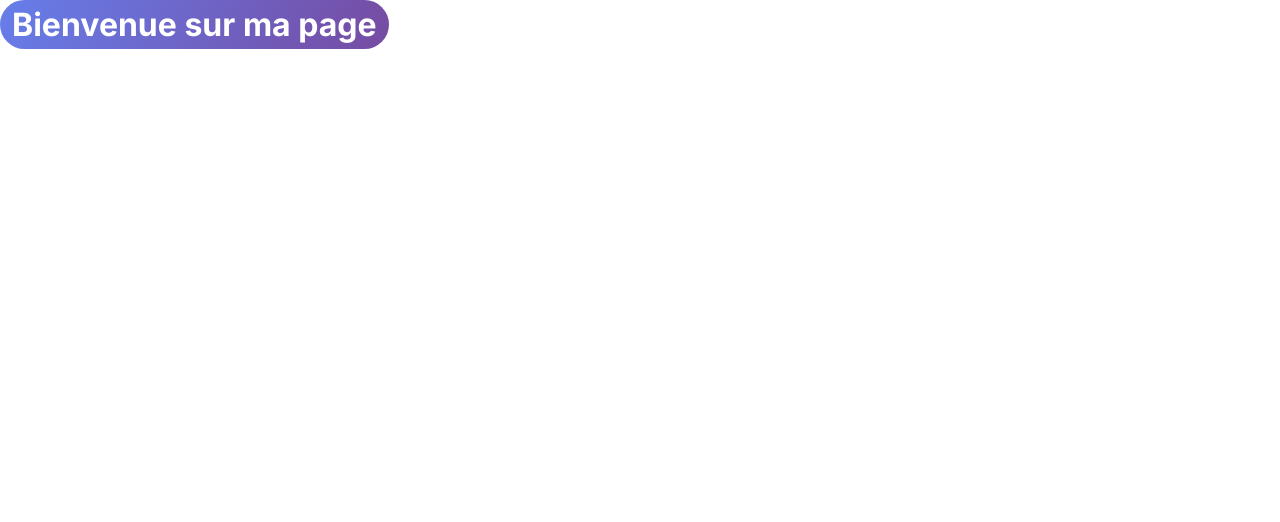
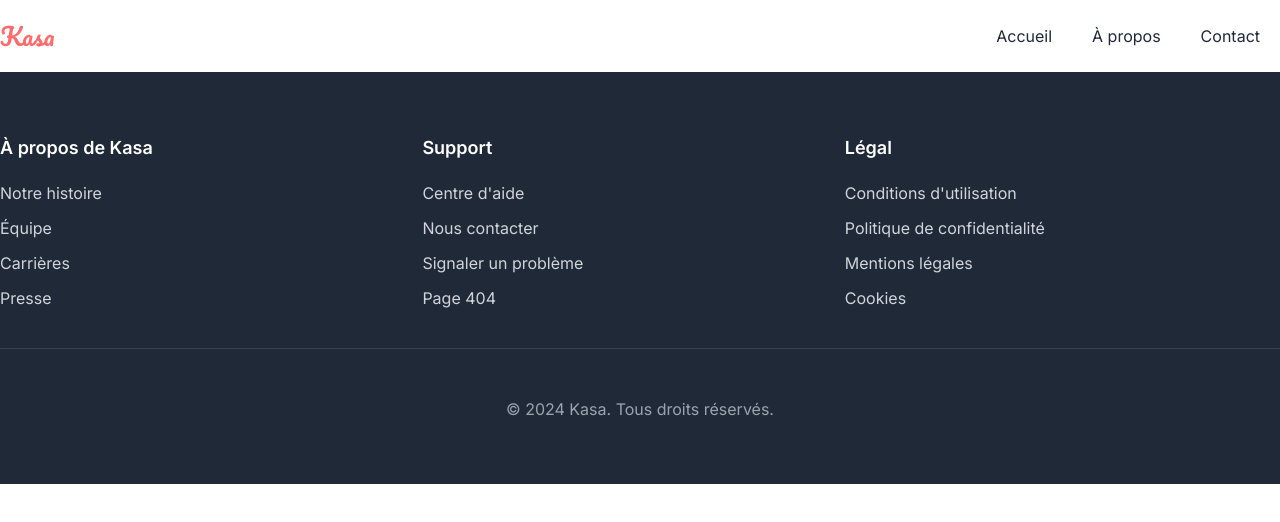
Before and after one commit to AntooinePetit/CP4-React, a React (Vite) app: page / in a window 1280 px wide. Shown: the top 522 px of the page. Built offline with nearby package versions, Linux system fonts and the light colour scheme.

Commit message:
feat: add header, footer and navigation
- Added header component with logo and navigation
- Created footer component with links and copyright
- Implemented navigation bar with links to home, about, and contact
- Styled components using SCSS
- Added basic home page structure

```diff
--- a/src/components/Footer.tsx
+++ b/src/components/Footer.tsx
@@ -0,0 +1,63 @@
+import { Link } from "react-router-dom";
+import "../styles/components/Footer.scss";
+
+const Footer = () => {
+  return (
+    <footer>
+      <div className="container-1280">
+        <div>
+          <ul>
+            <li className="group-title">À propos de Kasa</li>
+            <li>
+              <Link to="#">Notre histoire</Link>
+            </li>
+            <li>
+              <Link to="#">Équipe</Link>
+            </li>
+            <li>
+              <Link to="#">Carrières</Link>
+            </li>
+            <li>
+              <Link to="#">Presse</Link>
+            </li>
+          </ul>
+
+          <ul>
+            <li className="group-title">Support</li>
+            <li>
+              <Link to="#">Centre d'aide</Link>
+            </li>
+            <li>
+              <Link to="#">Nous contacter</Link>
+            </li>
+            <li>
+              <Link to="#">Signaler un problème</Link>
+            </li>
+            <li>
+              <Link to="/not-found">Page 404</Link>
+            </li>
+          </ul>
+
+          <ul>
+            <li className="group-title">Légal</li>
+            <li>
+              <Link to="#">Conditions d'utilisation</Link>
+            </li>
+            <li>
+              <Link to="#">Politique de confidentialité</Link>
+            </li>
+            <li>
+              <Link to="#">Mentions légales</Link>
+            </li>
+            <li>
+              <Link to="#">Cookies</Link>
+            </li>
+          </ul>
+        </div>
+        <p>© 2024 Kasa. Tous droits réservés.</p>
+      </div>
+    </footer>
+  );
+};
+
+export default Footer;
--- a/src/components/Header.tsx
+++ b/src/components/Header.tsx
@@ -0,0 +1,20 @@
+import { Link } from "react-router-dom"
+import NavBar from "./NavBar"
+import { Menu } from "lucide-react"
+import '../styles/components/Header.scss'
+
+const Header = () => {
+  return (
+    <header>
+      <div className="container-1280">
+        <Link to="/" id="logo">Kasa</Link>
+
+        <NavBar />
+
+        <Menu id="burgermenu"/>
+      </div>
+    </header>
+  )
+}
+
+export default Header
--- a/src/components/NavBar.tsx
+++ b/src/components/NavBar.tsx
@@ -0,0 +1,22 @@
+import { Link } from "react-router-dom";
+import "../styles/components/NavBar.scss";
+
+const NavBar = () => {
+  return (
+    <nav>
+      <ul>
+        <li>
+          <Link to="/">Accueil</Link>
+        </li>
+        <li>
+          <Link to="#">À propos</Link>
+        </li>
+        <li>
+          <Link to="#">Contact</Link>
+        </li>
+      </ul>
+    </nav>
+  );
+};
+
+export default NavBar;
--- a/src/pages/Home.tsx
+++ b/src/pages/Home.tsx
@@ -1,7 +1,17 @@
+import Footer from "../components/Footer";
+import Header from "../components/Header";
+
 const Home = () => {
   return (
-    <h1 className="tag">Bienvenue sur ma page</h1>
-  )
-}
+    <>
+      <Header />
 
-export default Home
+      <main>
+      </main>
+
+      <Footer />
+    </>
+  );
+};
+
+export default Home;
--- a/src/styles/components/Footer.scss
+++ b/src/styles/components/Footer.scss
@@ -0,0 +1,38 @@
+@import "../bases/variables";
+
+footer{
+  background: $dark;
+  padding: 50px 0;
+
+  .container-1280 {
+    div {
+      display: flex;
+      margin-bottom: 40px;
+
+      ul {
+        width: 33%;
+        display: flex;
+        flex-direction: column;
+        gap: 15px;
+
+        .group-title {
+          color: $white;
+          font-size: 18px;
+          font-weight: 600;
+          margin-bottom: 10px;
+        }
+
+        a {
+          color: $grey-text;
+        }
+      }
+    }
+
+    p{
+      text-align: center;
+      color: #9CA3AF;
+      padding-top: 50px;
+      border-top: 1px solid #374151;
+    }
+  }
+}
--- a/src/styles/components/Header.scss
+++ b/src/styles/components/Header.scss
@@ -0,0 +1,19 @@
+@import '../bases/variables';
+
+header {
+  .container-1280 {
+    display: flex;
+    justify-content: space-between;
+    align-items: center;
+
+    #logo {
+      font-family: $logo-font;
+      color: $logo-pink;
+      font-size: 24px;
+    }
+
+    #burgermenu {
+      display: none;
+    }
+  }
+}
--- a/src/styles/components/NavBar.scss
+++ b/src/styles/components/NavBar.scss
@@ -0,0 +1,13 @@
+@import '../bases//variables';
+
+nav {
+  ul {
+    display: flex;
+    align-items: center;
+
+    a {
+      padding: 15px 20px;
+      color: $dark-text;
+    }
+  }
+}
```
